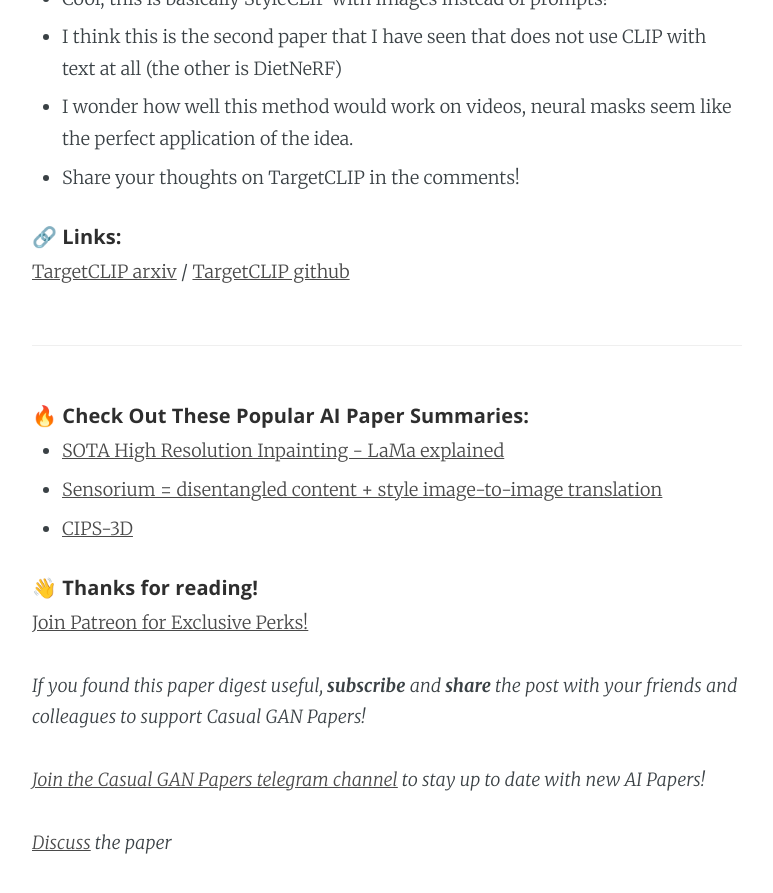
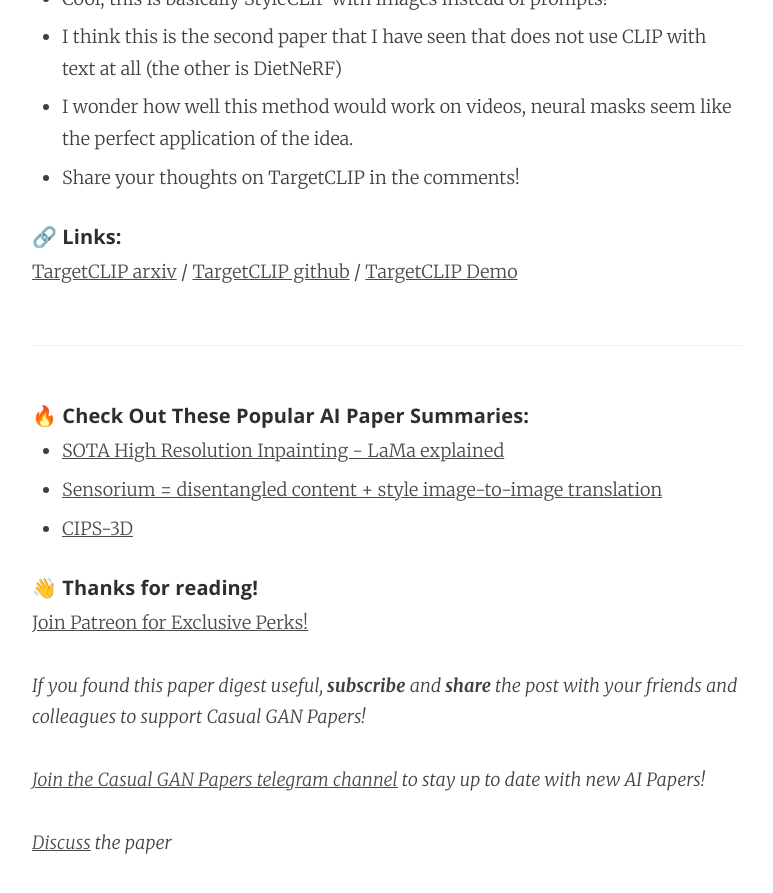
Before and after one commit to KirillDemochkin/kirilldemochkin.github.io, a Jekyll site: the page built from _posts/2021-10-26-TargetCLIP-explained.md, in a window 1280 px wide and 900 px high, scrolled down 4390 px. Shown: the top 893 px of the window, without its empty margins (253-1026 px from the left). Built offline with Jekyll 4.4.1, drawn with Linux system fonts in a browser that asks for light colours; comment, search, counter and statistics services are not loaded.

Commit message:
demo link

```diff
--- a/_posts/2021-10-26-TargetCLIP-explained.md
+++ b/_posts/2021-10-26-TargetCLIP-explained.md
@@ -72,7 +72,7 @@
 - Share your thoughts on TargetCLIP in the comments!
 
 ##### 🔗 Links:
-[TargetCLIP arxiv](https://arxiv.org/pdf/2110.09788.pdf) / [TargetCLIP github](https://github.com/PeterouZh/CIPS-3D)
+[TargetCLIP arxiv](https://arxiv.org/pdf/2110.09788.pdf) / [TargetCLIP github](https://github.com/PeterouZh/CIPS-3D) / [TargetCLIP Demo](https://colab.research.google.com/github/hila-chefer/TargetCLIP/blob/main/TargetCLIP_CLIP_guided_image_essence_transfer.ipynb)
 
 ***
 
```
